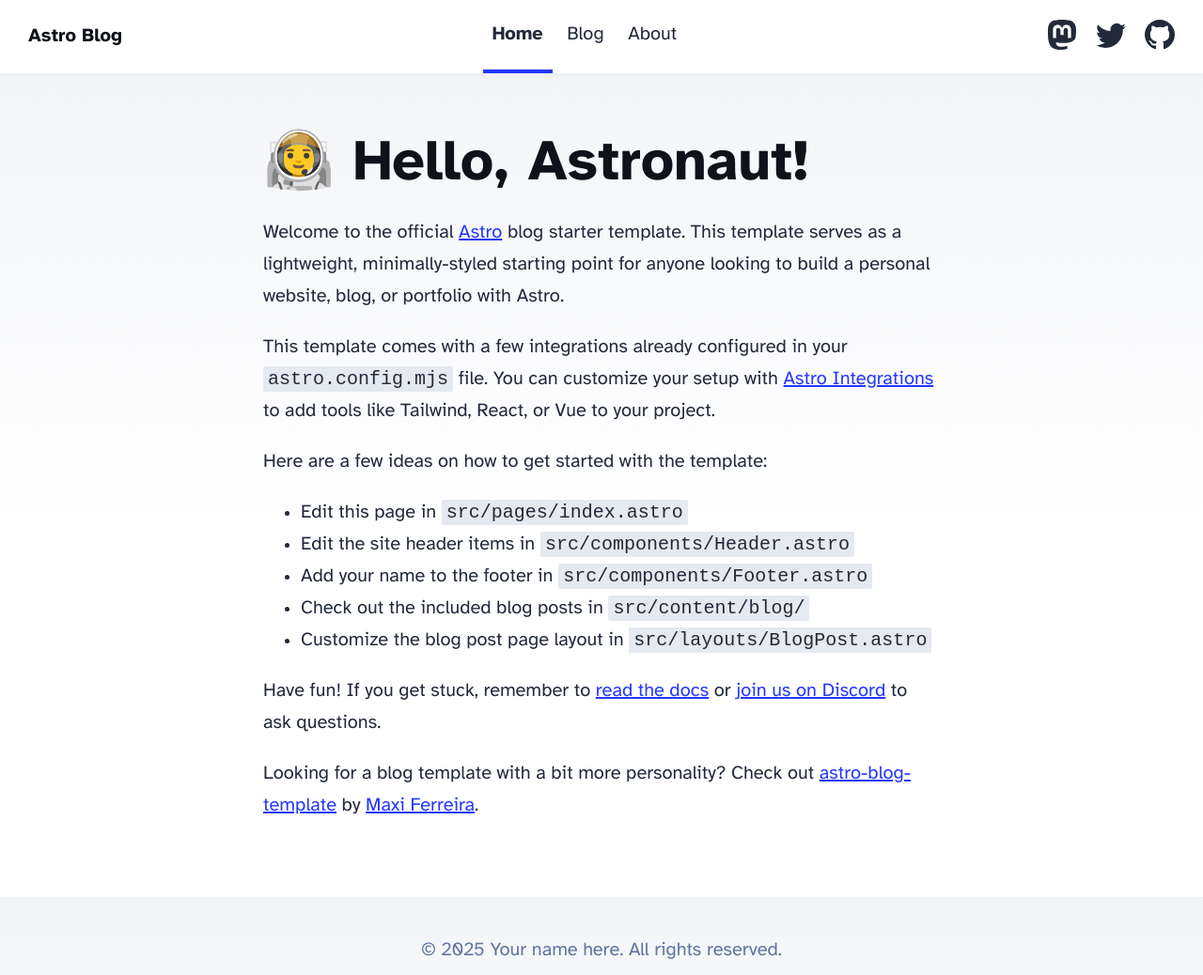
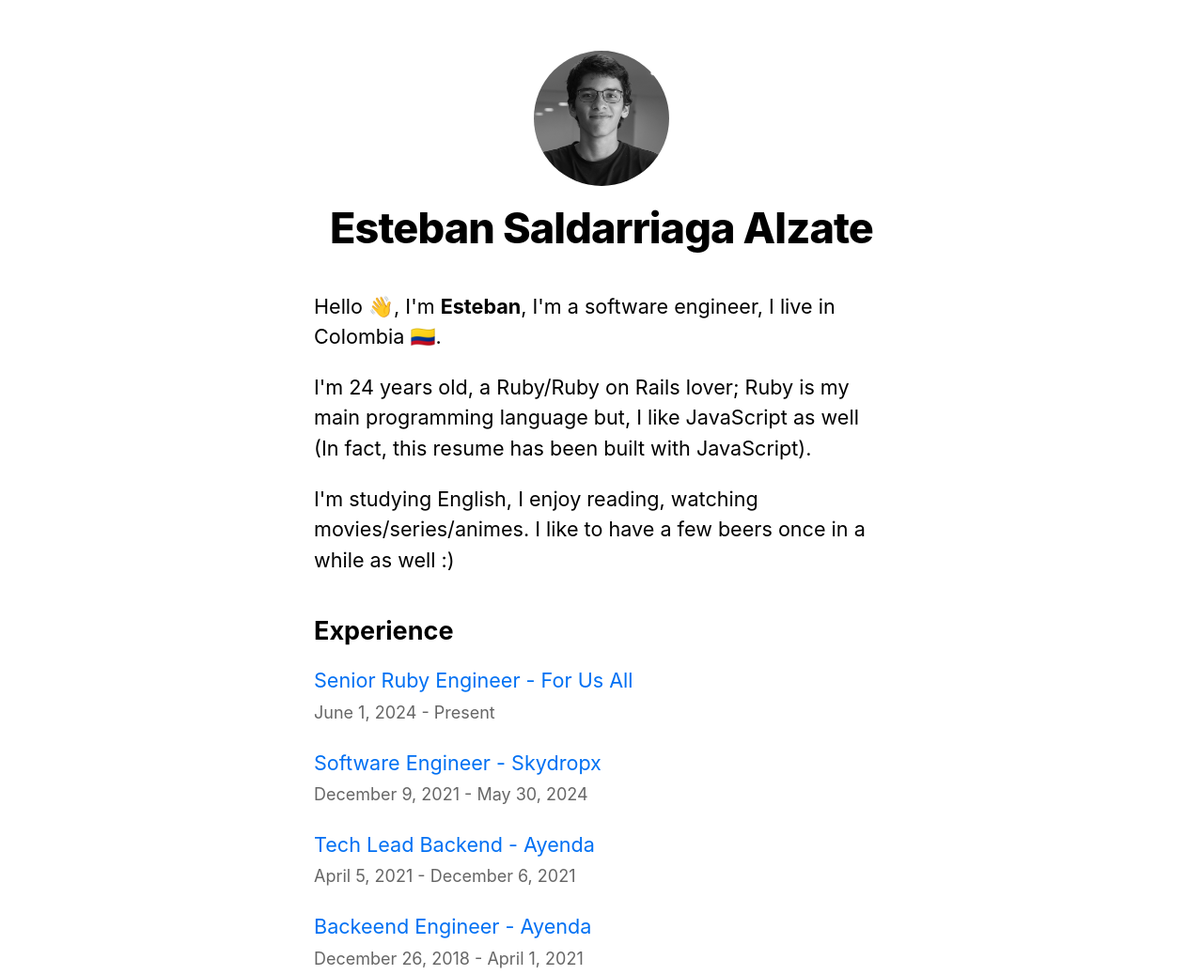
Before and after one commit to estebansa19/estebansa19.github.io, an Astro site: page / in a window 1280 px wide. Shown: the top 1038 px of the page at 94% size. Built offline with nearby package versions, Linux system fonts and the light colour scheme; Astro itself is replaced by a stand-in of ours.

Commit message:
task: refactor application using Astro

```diff
--- a/package.json
+++ b/package.json
@@ -12,6 +12,7 @@
     "@astrojs/mdx": "^4.3.0",
     "@astrojs/rss": "^4.0.11",
     "@astrojs/sitemap": "^3.4.0",
-    "astro": "^5.8.0"
+    "astro": "^5.8.0",
+    "date-fns": "^4.1.0"
   }
 }
--- /dev/null
+++ b/src/components/Date.astro
@@ -0,0 +1,23 @@
+---
+import { parseISO, format } from 'date-fns';
+
+export interface Props {
+  dateString: string;
+}
+
+const { dateString } = Astro.props;
+
+function formatDate(dateString: string) {
+  if (dateString === 'present') return 'Present';
+  const date = parseISO(dateString);
+  return format(date, 'LLLL d, yyyy');
+}
+
+const formattedDate = formatDate(dateString);
+---
+
+{dateString === 'present' ? (
+  <span>{formattedDate}</span>
+) : (
+  <time datetime={dateString}>{formattedDate}</time>
+)}
--- a/src/content.config.ts
+++ b/src/content.config.ts
@@ -15,4 +15,15 @@
 	}),
 });
 
-export const collections = { blog };
+const jobs = defineCollection({
+	// Load Markdown files in the `src/content/jobs/` directory.
+	loader: glob({ base: './src/content/jobs', pattern: '**/*.{md,mdx}' }),
+	// Type-check frontmatter using a schema
+	schema: z.object({
+		title: z.string(),
+		date_start: z.string(),
+		date_end: z.string(),
+	}),
+});
+
+export const collections = { blog, jobs };
--- /dev/null
+++ b/src/content/jobs/ayenda-dev.md
@@ -0,0 +1,11 @@
+---
+title: 'Backeend Engineer - Ayenda'
+date_start: '2018-12-26'
+date_end: '2021-04-01'
+---
+
+As a Backeend Engineer in Ayenda I had the following responsabilities:
+
+* Implementation of new features and tools.
+* Bugs fixing.
+* Testing.
--- /dev/null
+++ b/src/content/jobs/ayenda-tl.md
@@ -0,0 +1,12 @@
+---
+title: 'Tech Lead Backend - Ayenda'
+date_start: '2021-04-05'
+date_end: '2021-12-06'
+---
+
+As a Tech Lead in Ayenda I had the following responsabilities:
+
+* Make code reviews of the PRs to be merged into the project.
+* Developing technical paths for developers and creating a culture of continuous learning.
+* Make decisions on software architecture.
+* Software developing.
--- /dev/null
+++ b/src/content/jobs/for-us-all.md
@@ -0,0 +1,13 @@
+---
+title: 'Senior Ruby Engineer - For Us All'
+date_start: '2024-06-01'
+date_end: 'present'
+---
+
+As a Ruby Engineer in For Us All I had the following responsabilities:
+
+* Researching and implementing new features.
+* Refactoring code.
+* Bugs fixing.
+* Testing.
+* Code reviews.
--- /dev/null
+++ b/src/content/jobs/skydropx.md
@@ -0,0 +1,12 @@
+---
+title: 'Software Engineer - Skydropx'
+date_start: '2021-12-09'
+date_end: '2024-05-30'
+---
+
+As a Software Engineer in Skydropx I have the following responsabilities:
+
+* Developing and mantaining the project.
+* competently resolving errors.
+* Make integrations with third parties such as HubSpot.
+* Manage GCP Cloud Functions.
--- /dev/null
+++ b/src/layouts/Layout.astro
@@ -0,0 +1,168 @@
+---
+export interface Props {
+  title: string;
+  home?: boolean;
+}
+
+const { title, home = false } = Astro.props;
+const name = 'Esteban Saldarriaga Alzate';
+export const siteTitle = "Esteban's Astro page";
+---
+
+<!DOCTYPE html>
+<html lang="en">
+  <head>
+    <meta charset="UTF-8" />
+    <meta name="viewport" content="width=device-width, initial-scale=1.0" />
+    <link rel="icon" href="/favicon.svg" />
+    <meta name="description" content="My personal website using Astro" />
+    <meta
+      property="og:image"
+      content={`https://og-image.vercel.app/${encodeURI(
+        siteTitle
+      )}.png?theme=light&md=0&fontSize=75px&images=https%3A%2F%2Fassets.vercel.com%2Fimage%2Fupload%2Ffront%2Fassets%2Fdesign%2Fnextjs-black-logo.svg`}
+    />
+    <meta name="og:title" content={siteTitle} />
+    <meta name="twitter:card" content="summary_large_image" />
+    <title>{title}</title>
+  </head>
+  <body>
+    <div class="container">
+      <header class="header">
+        {home ? (
+          <>
+            <img
+              src="/images/profile.jpg"
+              class="borderCircle"
+              height="144"
+              width="144"
+              alt="Profile image"
+            />
+            <h1 class="heading2Xl">{name}</h1>
+          </>
+        ) : (
+          <>
+            <a href="/">
+              <img
+                src="/images/profile.jpg"
+                class="borderCircle"
+                height="100"
+                width="100"
+                alt="Profile image"
+              />
+            </a>
+            <h2 class="headingLg">
+              <a href="/" class="colorInherit">
+                {name}
+              </a>
+            </h2>
+          </>
+        )}
+      </header>
+      <main>
+        <slot />
+      </main>
+      {!home && (
+        <div class="backToHome">
+          <a href="/">← Back to home</a>
+        </div>
+      )}
+    </div>
+  </body>
+</html>
+
+<style is:global>
+  /* Global reset and base styles */
+  html,
+  body {
+    padding: 0;
+    margin: 0;
+    font-family: -apple-system, BlinkMacSystemFont, Segoe UI, Roboto, Oxygen, Ubuntu,
+      Cantarell, Fira Sans, Droid Sans, Helvetica Neue, sans-serif;
+    line-height: 1.6;
+    font-size: 18px;
+  }
+
+  * {
+    box-sizing: border-box;
+  }
+
+  a {
+    color: #0070f3;
+    text-decoration: none;
+  }
+
+  a:hover {
+    text-decoration: underline;
+  }
+
+  img {
+    max-width: 100%;
+    display: block;
+  }
+</style>
+
+<style>
+  .container {
+    max-width: 36rem;
+    padding: 0 1rem;
+    margin: 3rem auto 6rem;
+  }
+
+  .header {
+    display: flex;
+    flex-direction: column;
+    align-items: center;
+  }
+
+  .backToHome {
+    margin: 3rem 0 0;
+  }
+
+  .heading2Xl {
+    font-size: 2.5rem;
+    line-height: 1.2;
+    font-weight: 800;
+    letter-spacing: -0.05rem;
+    margin: 1rem 0;
+  }
+
+  .headingLg {
+    font-size: 1.5rem;
+    line-height: 1.4;
+    margin: 1rem 0;
+  }
+
+  .headingMd {
+    font-size: 1.2rem;
+    line-height: 1.5;
+  }
+
+  .borderCircle {
+    border-radius: 9999px;
+    object-fit: cover;
+  }
+
+  .colorInherit {
+    color: inherit;
+    text-decoration: none;
+  }
+
+  .padding1px {
+    padding-top: 1px;
+  }
+
+  .list {
+    list-style: none;
+    padding: 0;
+    margin: 0;
+  }
+
+  .listItem {
+    margin: 0 0 1.25rem;
+  }
+
+  .lightText {
+    color: #666;
+  }
+</style>
--- a/src/pages/index.astro
+++ b/src/pages/index.astro
@@ -1,49 +1,90 @@
 ---
-import BaseHead from '../components/BaseHead.astro';
-import Header from '../components/Header.astro';
-import Footer from '../components/Footer.astro';
-import { SITE_TITLE, SITE_DESCRIPTION } from '../consts';
+import Layout from '../layouts/Layout.astro';
+import DateFormatter from '../components/Date.astro';
+import { getCollection } from 'astro:content';
+
+const allJobsData = await getCollection('jobs');
+
+// Sort jobs by start date (newest first)
+const sortedJobs = allJobsData.sort((a, b) => {
+	const dateA = new Date(a.data.date_start);
+	const dateB = new Date(b.data.date_start);
+	return dateB.getTime() - dateA.getTime();
+});
+
+const siteTitle = "Esteban's resume";
 ---
 
-<!doctype html>
-<html lang="en">
-	<head>
-		<BaseHead title={SITE_TITLE} description={SITE_DESCRIPTION} />
-	</head>
-	<body>
-		<Header />
-		<main>
-			<h1>🧑‍🚀 Hello, Astronaut!</h1>
-			<p>
-				Welcome to the official <a href="https://astro.build/">Astro</a> blog starter template. This
-				template serves as a lightweight, minimally-styled starting point for anyone looking to build
-				a personal website, blog, or portfolio with Astro.
-			</p>
-			<p>
-				This template comes with a few integrations already configured in your
-				<code>astro.config.mjs</code> file. You can customize your setup with
-				<a href="https://astro.build/integrations">Astro Integrations</a> to add tools like Tailwind,
-				React, or Vue to your project.
-			</p>
-			<p>Here are a few ideas on how to get started with the template:</p>
-			<ul>
-				<li>Edit this page in <code>src/pages/index.astro</code></li>
-				<li>Edit the site header items in <code>src/components/Header.astro</code></li>
-				<li>Add your name to the footer in <code>src/components/Footer.astro</code></li>
-				<li>Check out the included blog posts in <code>src/content/blog/</code></li>
-				<li>Customize the blog post page layout in <code>src/layouts/BlogPost.astro</code></li>
-			</ul>
-			<p>
-				Have fun! If you get stuck, remember to
-				<a href="https://docs.astro.build/">read the docs</a>
-				or <a href="https://astro.build/chat">join us on Discord</a> to ask questions.
-			</p>
-			<p>
-				Looking for a blog template with a bit more personality? Check out
-				<a href="https://github.com/Charca/astro-blog-template">astro-blog-template</a>
-				by <a href="https://twitter.com/Charca">Maxi Ferreira</a>.
-			</p>
-		</main>
-		<Footer />
-	</body>
-</html>
+<Layout title={siteTitle} home={true}>
+	<section class="headingMd">
+		<p>Hello 👋, I'm <strong>Esteban</strong>, I'm a software engineer, I live in Colombia 🇨🇴.</p>
+		<p>I'm 24 years old, a Ruby/Ruby on Rails lover; Ruby is my main programming language but, I like JavaScript as well (In fact, this resume has been built with JavaScript).</p>
+		<p>I'm studying English, I enjoy reading, watching movies/series/animes. I like to have a few beers once in a while as well :) </p>
+	</section>
+
+	<section class="headingMd padding1px">
+		<h2 class="headingLg">Experience</h2>
+		<ul class="list">
+			{
+				sortedJobs.map((job) => (
+					<li class="listItem">
+						<a href={`/jobs/${job.id}`}>{job.data.title}</a>
+						<br />
+						<small class="lightText">
+							<DateFormatter dateString={job.data.date_start}/> - <DateFormatter dateString={job.data.date_end}/>
+						</small>
+					</li>
+				))
+			}
+		</ul>
+	</section>
+
+	<section class="headingMd padding1px">
+		<h2 class="headingLg">Education</h2>
+		<a href="https://senacertificados.co/analisis-desarrollo-de-sistemas-de-informacion/" target="_blank">Análisis y Desarrollo de Sistemas de información</a>
+		<br />
+		<small>SENA</small>
+		<br />
+		<small class="lightText">September, 2017 - September, 2019</small>
+	</section>
+</Layout>
+
+<style>
+	.headingMd {
+		font-size: 1.2rem;
+		line-height: 1.5;
+	}
+
+	.headingLg {
+		font-size: 1.5rem;
+		line-height: 1.4;
+		margin: 1rem 0;
+	}
+
+	.padding1px {
+		padding-top: 1px;
+	}
+
+	.list {
+		list-style: none;
+		padding: 0;
+		margin: 0;
+	}
+
+	.listItem {
+		margin: 0 0 1.25rem;
+	}
+
+	.lightText {
+		color: #666;
+	}
+
+	a {
+		color: #0070f3;
+		text-decoration: none;
+	}
+
+	a:hover {
+		text-decoration: underline;
+	}
+</style>
--- /dev/null
+++ b/src/pages/jobs/[...slug].astro
@@ -0,0 +1,47 @@
+---
+import { type CollectionEntry, getCollection, render } from 'astro:content';
+import Layout from '../../layouts/Layout.astro';
+import DateFormatter from '../../components/Date.astro';
+
+export async function getStaticPaths() {
+  const jobs = await getCollection('jobs');
+  return jobs.map((job) => ({
+    params: { slug: job.id },
+    props: job,
+  }));
+}
+
+type Props = CollectionEntry<'jobs'>;
+
+const job = Astro.props;
+const { Content } = await render(job);
+---
+
+<Layout title={job.data.title}>
+  <article>
+    <h1 class="headingXl">{job.data.title}</h1>
+    <div class="lightText">
+      <DateFormatter dateString={job.data.date_start}/> - <DateFormatter dateString={job.data.date_end}/>
+    </div>
+    <Content />
+  </article>
+</Layout>
+
+<style>
+  .headingXl {
+    font-size: 2rem;
+    line-height: 1.3;
+    font-weight: 800;
+    letter-spacing: -0.05rem;
+    margin: 1rem 0;
+  }
+
+  .lightText {
+    color: #666;
+    margin-bottom: 1rem;
+  }
+
+  article {
+    margin-top: 2rem;
+  }
+</style>
```
Also changed, not shown: public/images/profile.jpg (added), public/images/profile.svg (added), 1 other file.
